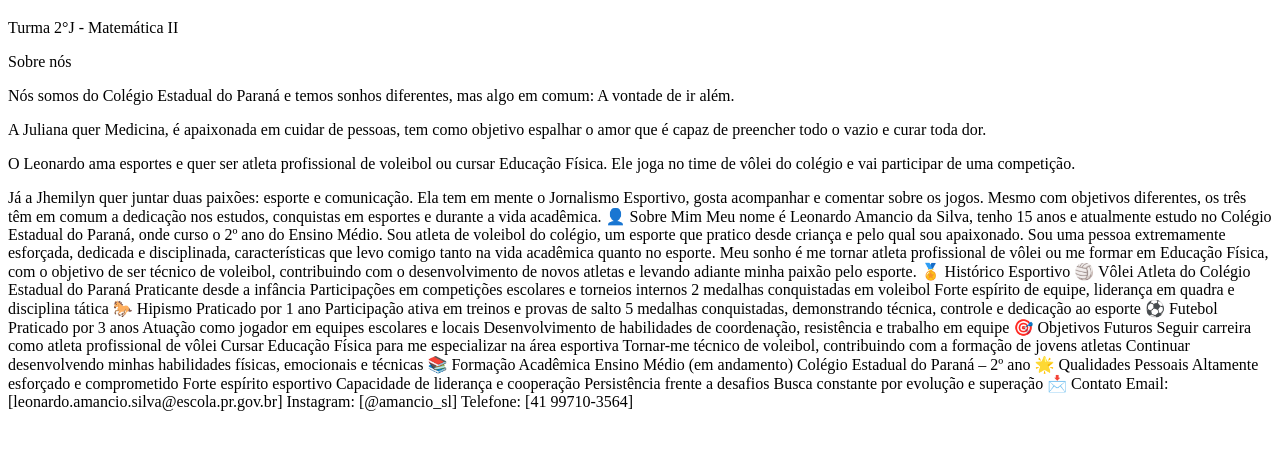
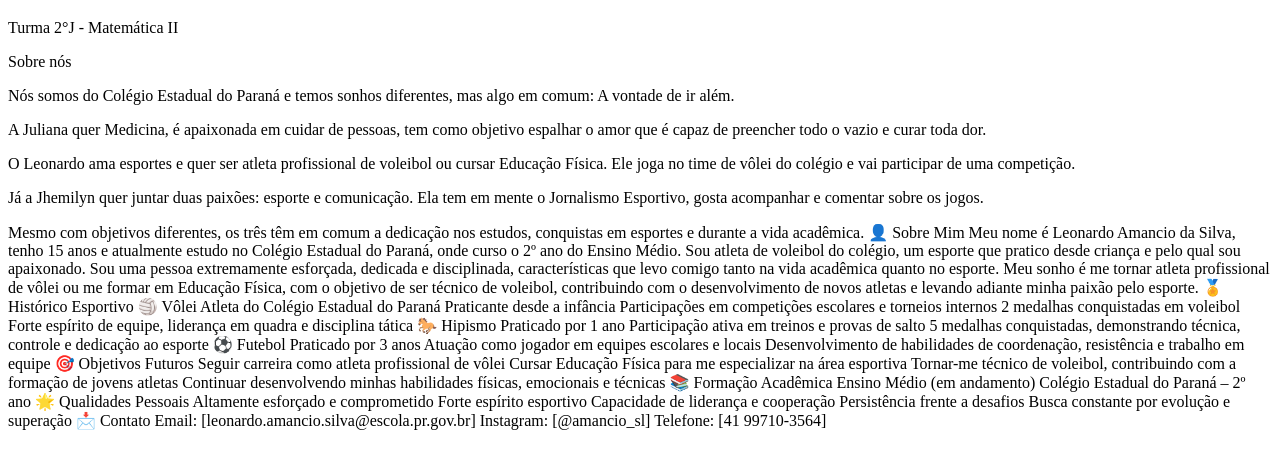
Before and after one commit to amancio2009/portif-lio, a plain HTML site: page index.html in a window 1280 px wide. Shown: the part 61-530 px from the top of the page. Drawn offline with Linux system fonts and the light colour scheme.

Commit message:
portifólio

```diff
--- a/index.html
+++ b/index.html
@@ -18,9 +18,8 @@
     preencher todo o vazio e curar toda dor.</p>
     <p>O Leonardo ama esportes e quer ser atleta profissional de voleibol ou cursar Educação Física. Ele joga no time de
     vôlei do colégio e vai participar de uma competição.</p>
-
-    Já a Jhemilyn quer juntar duas paixões: esporte e comunicação. Ela tem em mente o Jornalismo Esportivo, gosta
-    acompanhar e comentar sobre os jogos.
+    <p>Já a Jhemilyn quer juntar duas paixões: esporte e comunicação. Ela tem em mente o Jornalismo Esportivo, gosta
+    acompanhar e comentar sobre os jogos.</p>
 
     Mesmo com objetivos diferentes, os três têm em comum a dedicação nos estudos, conquistas em esportes e durante a
     vida acadêmica.
```
